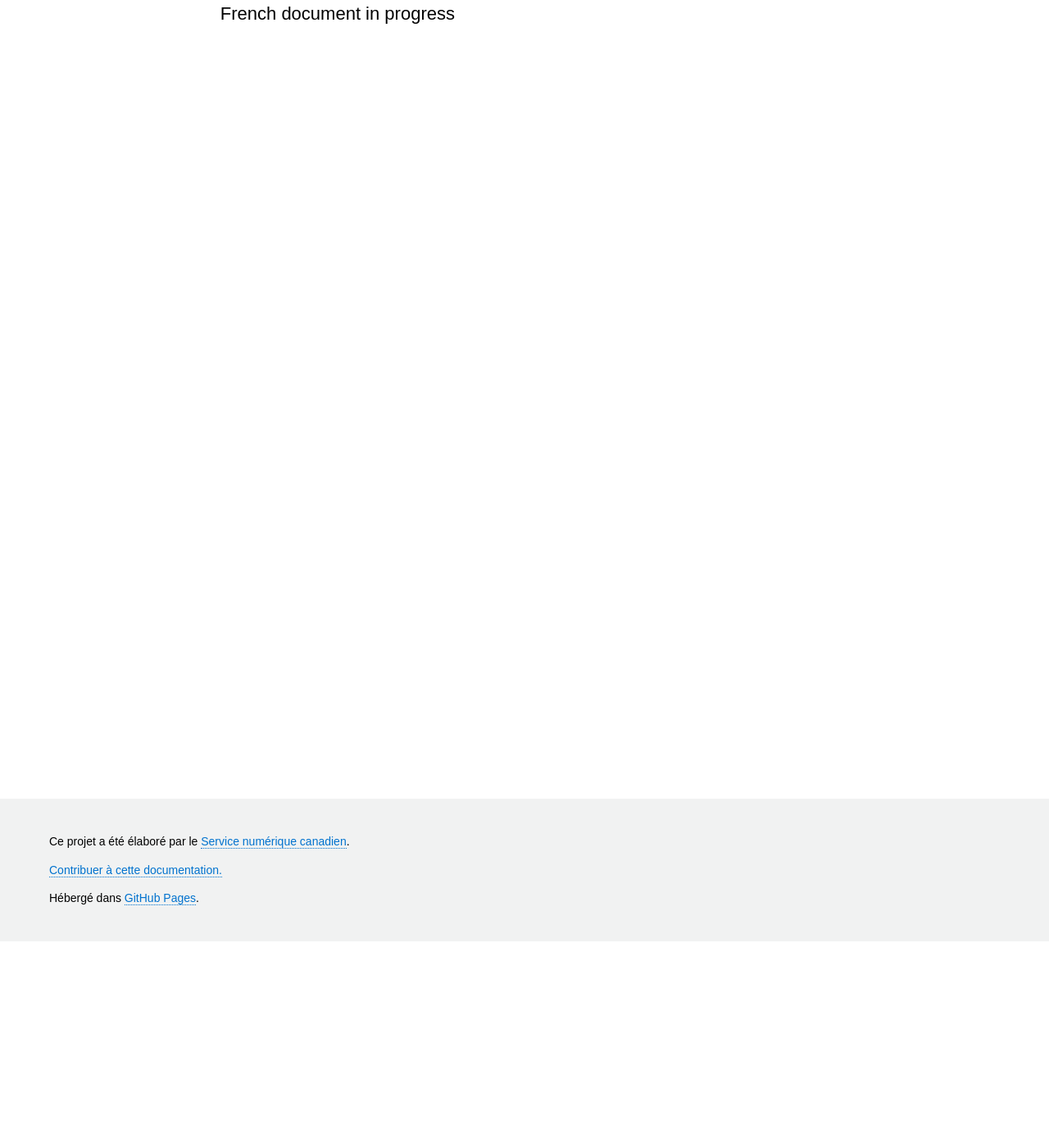
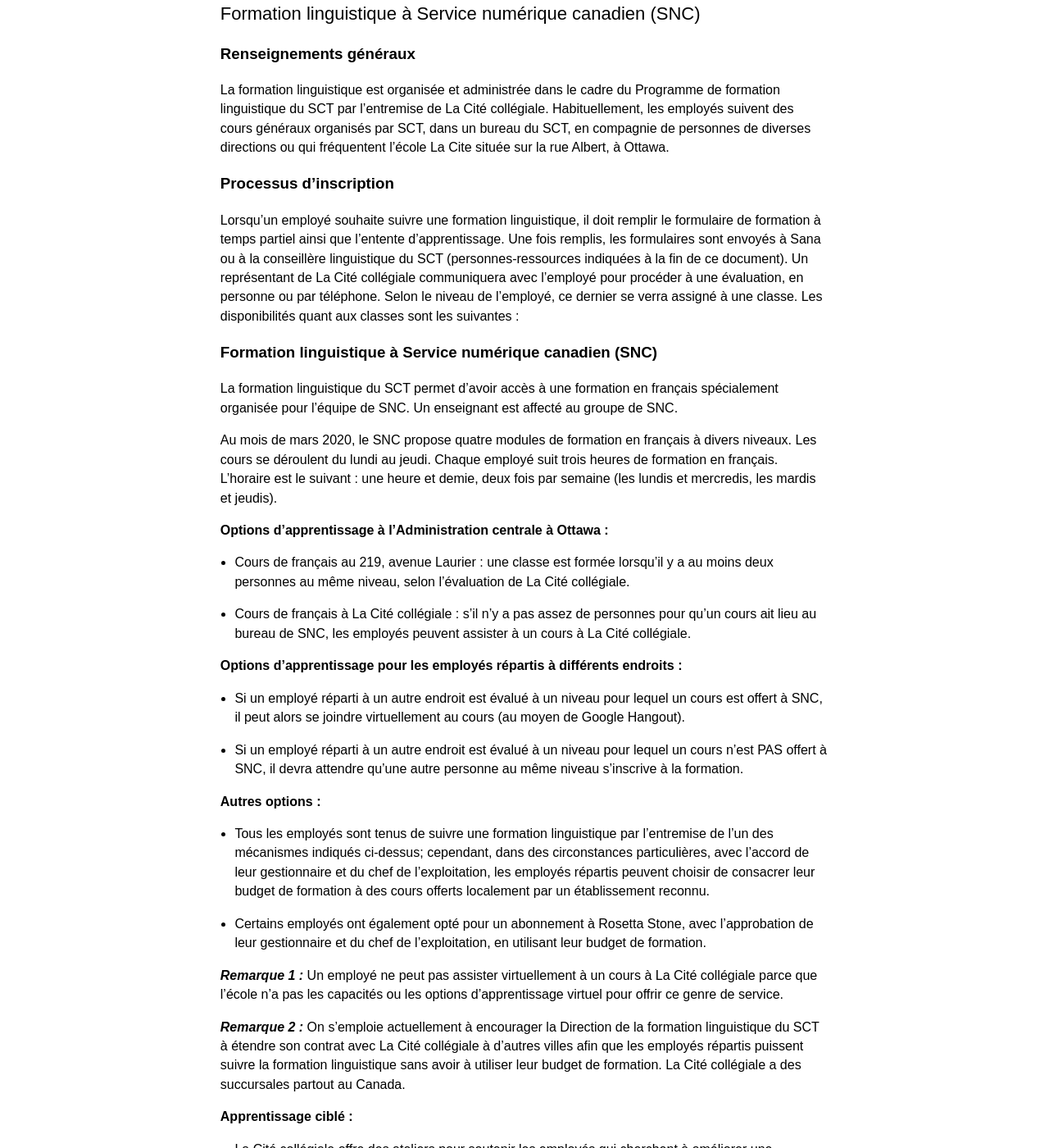
Before and after one commit to cds-snc/talent, a Jekyll site: the page built from _pages/fr/Formation et Développment/Formation des langues officielle.md, in a window 1280 px wide and 1400 px high, scrolled down 252 px. Shown: the whole window at 82% size. Built offline with Jekyll 4.4.1, drawn with Linux system fonts in a browser that asks for light colours; some of the changed text lies outside the part shown.

Commit message:
Update Formation des langues officielle.md

```diff
--- a/_pages/fr/Formation et Développment/Formation des langues officielle.md
+++ b/_pages/fr/Formation et Développment/Formation des langues officielle.md
@@ -6,4 +6,44 @@ category: "Formation et Développment"
 permalink: "/Language-Training-fr/"
 trans_url: "/Language-Training/"
 ---
-## French document in progress
+## Formation linguistique à Service numérique canadien (SNC)
+
+### Renseignements généraux
+La formation linguistique est organisée et administrée dans le cadre du Programme de formation linguistique du SCT par l’entremise de La Cité collégiale. Habituellement, les employés suivent des cours généraux organisés par SCT, dans un bureau du SCT, en compagnie de personnes de diverses directions ou qui fréquentent l’école La Cite située sur la rue Albert, à Ottawa.
+
+### Processus d’inscription
+Lorsqu’un employé souhaite suivre une formation linguistique, il doit remplir le formulaire de formation à temps partiel ainsi que l’entente d’apprentissage. Une fois remplis, les formulaires sont envoyés à Sana ou à la conseillère linguistique du SCT (personnes-ressources indiquées à la fin de ce document). Un représentant de La Cité collégiale communiquera avec l’employé pour procéder à une évaluation, en personne ou par téléphone. Selon le niveau de l’employé, ce dernier se verra assigné à une classe. Les disponibilités quant aux classes sont les suivantes :
+
+### Formation linguistique à Service numérique canadien (SNC)
+La formation linguistique du SCT permet d’avoir accès à une formation en français spécialement organisée pour l’équipe de SNC. Un enseignant est affecté au groupe de SNC.
+
+Au mois de mars 2020, le SNC propose quatre modules de formation en français à divers niveaux. Les cours se déroulent du lundi au jeudi. Chaque employé suit trois heures de formation en français. L’horaire est le suivant : une heure et demie, deux fois par semaine (les lundis et mercredis, les mardis et jeudis).
+
+**Options d’apprentissage à l’Administration centrale à Ottawa :**
+* Cours de français au 219, avenue Laurier : une classe est formée lorsqu’il y a au moins deux personnes au même niveau, selon l’évaluation de La Cité collégiale.
+* Cours de français à La Cité collégiale : s’il n’y a pas assez de personnes pour qu’un cours ait lieu au bureau de SNC, les employés peuvent assister à un cours à La Cité collégiale.
+
+**Options d’apprentissage pour les employés répartis à différents endroits :**
+* Si un employé réparti à un autre endroit est évalué à un niveau pour lequel un cours est offert à SNC, il peut alors se joindre virtuellement au cours (au moyen de Google Hangout).
+* Si un employé réparti à un autre endroit est évalué à un niveau pour lequel un cours n’est PAS offert à SNC, il devra attendre qu’une autre personne au même niveau s’inscrive à la formation.
+
+**Autres options :**
+* Tous les employés sont tenus de suivre une formation linguistique par l’entremise de l’un des mécanismes indiqués ci-dessus; cependant, dans des circonstances particulières, avec l’accord de leur gestionnaire et du chef de l’exploitation, les employés répartis peuvent choisir de consacrer leur budget de formation à des cours offerts localement par un établissement reconnu.
+* Certains employés ont également opté pour un abonnement à Rosetta Stone, avec l’approbation de leur gestionnaire et du chef de l’exploitation, en utilisant leur budget de formation.
+
+**_Remarque 1 :_** Un employé ne peut pas assister virtuellement à un cours à La Cité collégiale parce que l’école n’a pas les capacités ou les options d’apprentissage virtuel pour offrir ce genre de service.
+
+**_Remarque 2 :_** On s’emploie actuellement à encourager la Direction de la formation linguistique du SCT à étendre son contrat avec La Cité collégiale à d’autres villes afin que les employés répartis puissent suivre la formation linguistique sans avoir à utiliser leur budget de formation. La Cité collégiale a des succursales partout au Canada.
+
+**Apprentissage ciblé :**
+* La Cité collégiale offre des ateliers pour soutenir les employés qui cherchent à améliorer une compétence linguistique particulière, comme la rédaction ou l’expression orale.
+* La formation linguistique est offerte à temps partiel ou à temps plein. Selon vos besoins, vous pouvez discuter avec votre superviseur et explorer vos options.
+
+**Personnes-ressources à la formation linguistique du SCT :**
+   [Nathalie Malette](mailto:Nathalie.Malette@tbs-sct.gc.ca) - conseillère
+   [Joceleyn Samson](mailto:Jocelyne.Samson@tbs-sct.gc.ca) -  coordonnatrice principale
+   [Melanie Burton](mailto:Melanie.Burton@tbs-sct.gc.ca) -  gestionnaire
+
+
+Coordinatrice de SNC
+   [Sana Qureshi](sana.qureshi@cds-snc.ca)
```
